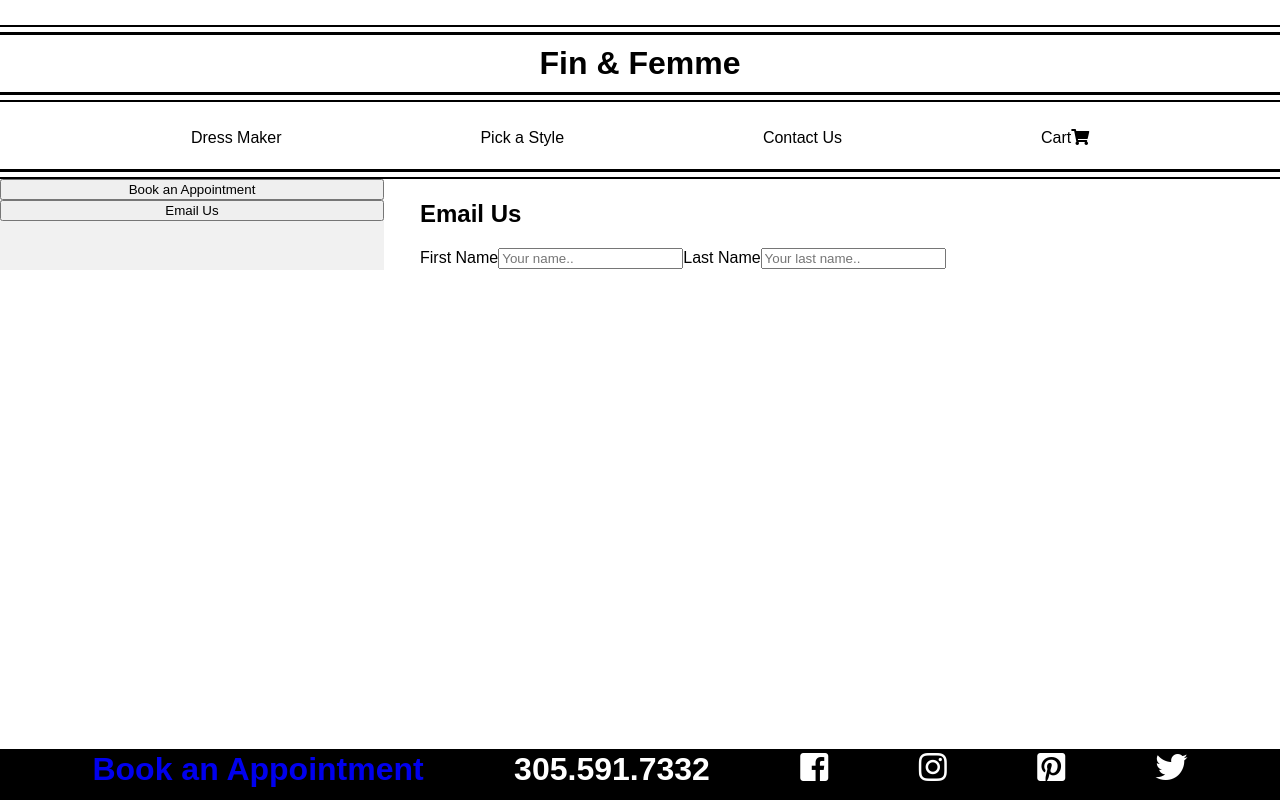
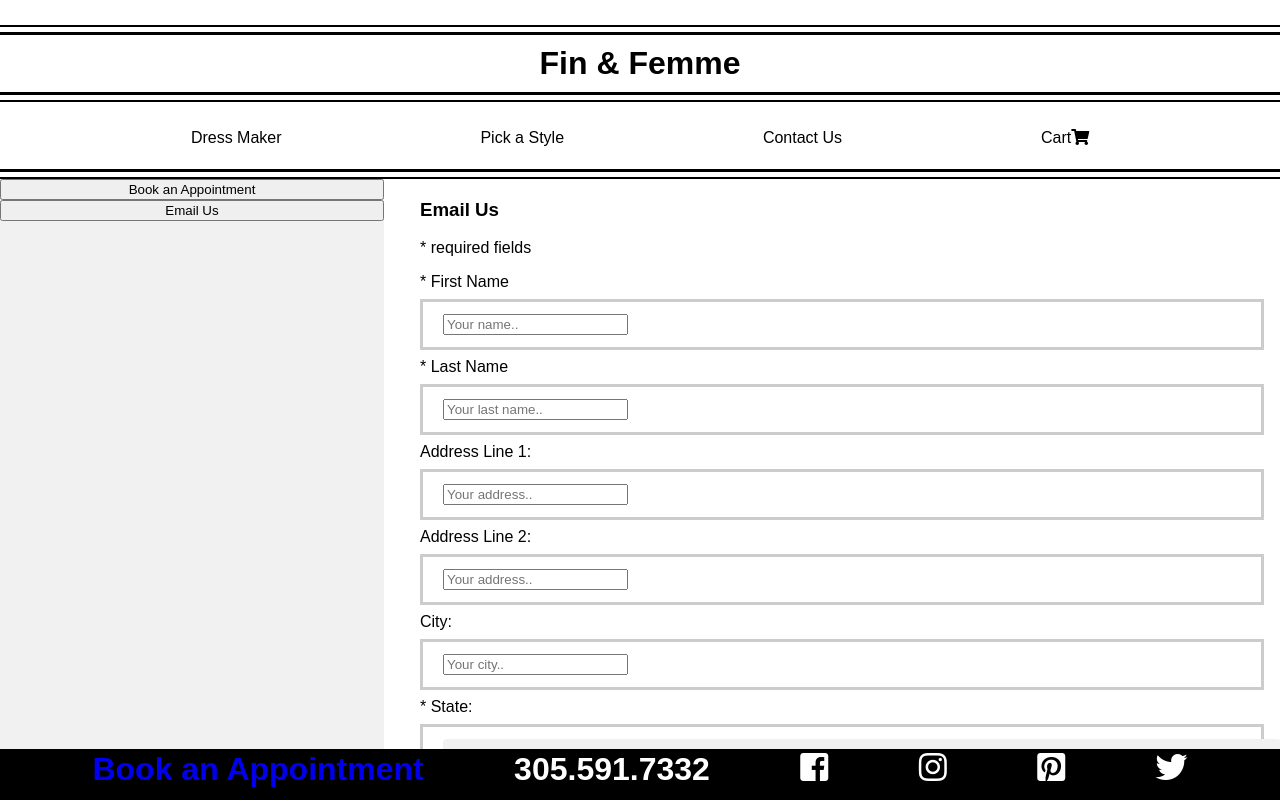
Before and after one commit to nguy2819/Project-for-Corey-WEDDING-DRESS-WEBSITE, a React (Create React App) app: page / in a window 1280 px wide. Both pictures are taken after a click on the button "Email Us". Shown: the top 800 px of the page. Built offline with nearby package versions, Linux system fonts and the light colour scheme.

Commit message:
editted the Email Us component

```diff
--- a/src/Components/EmailUs.js
+++ b/src/Components/EmailUs.js
@@ -4,19 +4,161 @@ import styled from 'styled-components';
 const Content = styled.form`
     margin-left: 20px;
     padding: 1px 16px;
-`
+
+`;
+
+const StyleInput = styled.div`
+    width: 100%;
+    padding: 12px 20px;
+    margin: 8px 0;
+    box-sizing: border-box;
+    -webkit-transition: 0.5s;
+    transition: 0.5s;
+    outline: none;
+    border: 3px solid #ccc;
+    &:hover {
+        border: 3px solid #555;
+    }
+`;
+
+const StyleTextArea = styled.div`
+    width: 100%;
+    height: 150px;
+    padding: 12px 20px;
+    box-sizing: border-box;
+    border: 3px solid #ccc;
+    &:hover {
+        border: 3px solid #555;
+    };
+    border-radius: 4px;
+    background-color: #f8f8f8;
+    font-size: 16px;
+    resize: none;
+`;
+
+const StyleSubmitButton = styled.div`
+    background-color: #4CAF50;
+    border: none;
+    color: white;
+    padding: 16px 32px;
+    text-decoration: none;
+    margin: 4px 2px;
+    cursor: pointer;
+`;
+
+const StyleSelectStateButton = styled.div`
+    width: 100%;
+    padding: 12px 20px;
+    border: none;
+    border-radius: 4px;
+    background-color: #f1f1f1;
+`;
 
 export default function EmailUs(){
     return (
         <Content>
-            <h2> Email Us </h2>
-            <form>
-                <label for="fname">First Name</label>
-                <input type="text" id="fname" name="firstname" placeholder="Your name.."/>
+            <h3> Email Us </h3>
+            <p> * required fields</p>
+                <form>
+                    <label for="fname"> * First Name</label>
+                    <StyleInput><input type="text" id="fname" name="firstname" placeholder="Your name.."/></StyleInput>
 
-                <label for="lname">Last Name</label>
-                <input type="text" id="lname" name="lastname" placeholder="Your last name.."/>
-            </form>
+                    <label for="lname"> * Last Name</label>
+                    <StyleInput><input type="text" id="lname" name="lastname" placeholder="Your last name.."/></StyleInput>
+
+                    <label for="address1"> Address Line 1:</label>
+                    <StyleInput><input type="text" id="address1" name="addressline1" placeholder="Your address.."/></StyleInput>
+
+                    <label for="address2"> Address Line 2:</label>
+                    <StyleInput><input type="text" id="address2" name="addressline2" placeholder="Your address.."/></StyleInput>
+
+                    <label for="city"> City:</label>
+                    <StyleInput><input type="text" id="city" name="city" placeholder="Your city.."/></StyleInput>
+
+                    <label for="state"> * State:</label>
+                    <StyleInput>
+                            <StyleSelectStateButton>
+                                <select>
+                                    <option value="AL">Alabama</option>
+                                    <option value="AK">Alaska</option>
+                                    <option value="AZ">Arizona</option>
+                                    <option value="AR">Arkansas</option>
+                                    <option value="CA">California</option>
+                                    <option value="CO">Colorado	</option>
+                                    <option value="CT">Connecticut</option>
+                                    <option value="DE">Delaware</option>
+                                    <option value="FL">Florida</option>
+                                    <option value="GA">Georgia</option>
+                                    <option value="HI">Hawaii</option>
+                                    <option value="ID">Idaho</option>
+                                    <option value="IL">Illinois</option>
+                                    <option value="IN">Indiana</option>
+                                    <option value="IA">Iowa</option>
+                                    <option value="KS">Kansas</option>
+                                    <option value="KY">Kentucky</option>
+                                    <option value="LA">Louisiana</option>
+                                    <option value="ME">Maine</option>
+                                    <option value="MD">Maryland</option>
+                                    <option value="MA">Massachusetts</option>
+                                    <option value="MI">Michigan</option>
+                                    <option value="MN">Minnesota</option>
+                                    <option value="MS">Mississippi</option>
+                                    <option value="MO">Missouri</option>
+                                    <option value="MT">Montana</option>
+                                    <option value="NE">Nebraska</option>
+                                    <option value="NV">Nevada</option>
+                                    <option value="NH">New Hampshire</option>
+                                    <option value="NJ">New Jersey</option>
+                                    <option value="NM">New Mexico</option>
+                                    <option value="NY">New York</option>
+                                    <option value="NC">North Carolina</option>
+                                    <option value="ND">North Dakota</option>
+                                    <option value="OH">Ohio</option>
+                                    <option value="OK">Oklahoma</option>
+                                    <option value="OR">Oregon</option>
+                                    <option value="PA">Pennsylvania</option>
+                                    <option value="RI">Rhode Island</option>
+                                    <option value="SC">South Carolina</option>
+                                    <option value="SD">South Dakota</option>
+                                    <option value="TN">Tennessee</option>
+                                    <option value="TX">Texas</option>
+                                    <option value="UT">Utah</option>
+                                    <option value="VT">Vermont</option>
+                                    <option value="VA">Virginia</option>
+                                    <option value="WA">Washington</option>
+                                    <option value="WV">West Virginia</option>
+                                    <option value="WI">Wisconsin</option>
+                                    <option value="WY">Wyoming</option>
+                                </select>
+                            </StyleSelectStateButton>
+                    </StyleInput>
+
+                    <label for="zipcode"> Zip Code:</label>
+                    <StyleInput><input type="number" id="zipcode" name="zipcode" placeholder="Your zip code.."/></StyleInput>
+
+                    <label for="phone"> * Phone number:</label>
+                    <StyleInput><input type="number" id="phone" name="phone" placeholder="Your phone number.."/></StyleInput>
+
+                    <label for="email"> * Email:</label>
+                    <StyleInput><input type="email" id="email" name="email" placeholder="Your email.."/></StyleInput>
+
+                    <label for="Order Number"> Order Number:</label>
+                    <StyleInput><input type="number" id="ordernumber" name="ordernumber" placeholder="Your order number.."/></StyleInput>
+
+                    <label for="weddingdate"> Wedding date:</label>
+                    <StyleInput><input type="date" type="datetime-local" id="weddingdate" name="weddingdate" placeholder="Your wedding date.."/></StyleInput>
+
+                    <label for="subject"> * Subject:</label>
+                    <StyleInput><input type="text" id="subject" name="subject" placeholder="Please type your subject.."/></StyleInput>
+
+                    <label for="file"> File attach:</label>
+                    <StyleInput><input type="file" id="file" name="file"/></StyleInput>
+
+                    <label for="message"> * Message:</label>
+                    <StyleTextArea><input type="textarea" id="message" name="message" placeholder="Please type your message.."/></StyleTextArea>
+
+                    <StyleSubmitButton><button> Submit </button></StyleSubmitButton>
+                </form>
         </Content>
     )
 };
```
Also changed, not shown: 1 other file (tests, documents, lock files or other folders).
